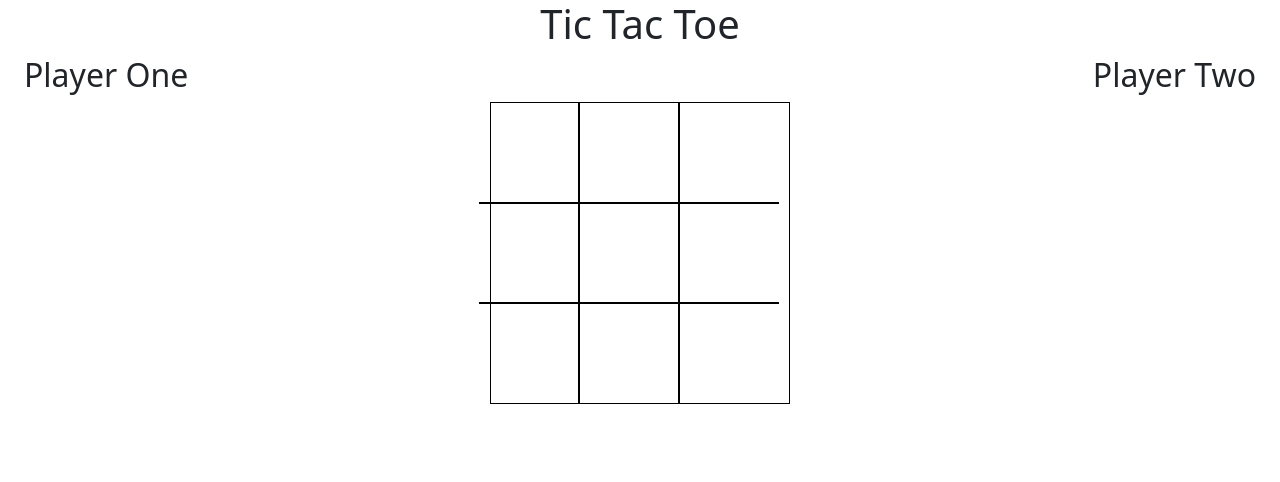
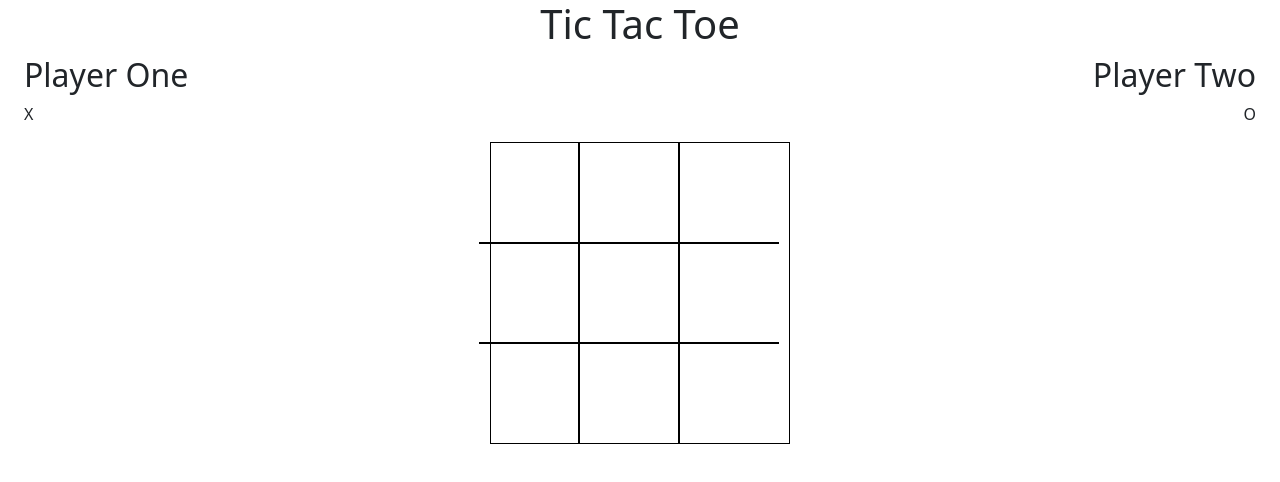
Before and after one commit to Wraytheon/ticTacToe-OOP, a plain HTML site: page index.html in a window 1280 px wide. Drawn offline with nearby package versions, Linux system fonts and the light colour scheme.

Commit message:
added X and O text under Player titles to indicate which is which

```diff
--- a/index.html
+++ b/index.html
@@ -42,12 +42,14 @@
         <div class="col-4">
           <div class="text-start">
             <h2 class="player-one">Player One</h2>
+            <p>X</p>
           </div>
         </div>
 
         <div class="col-4">
           <div class="text-end">
             <h2 class="player-two">Player Two</h2>
+            <p>O</p>
           </div>
         </div>
       </div>
```
